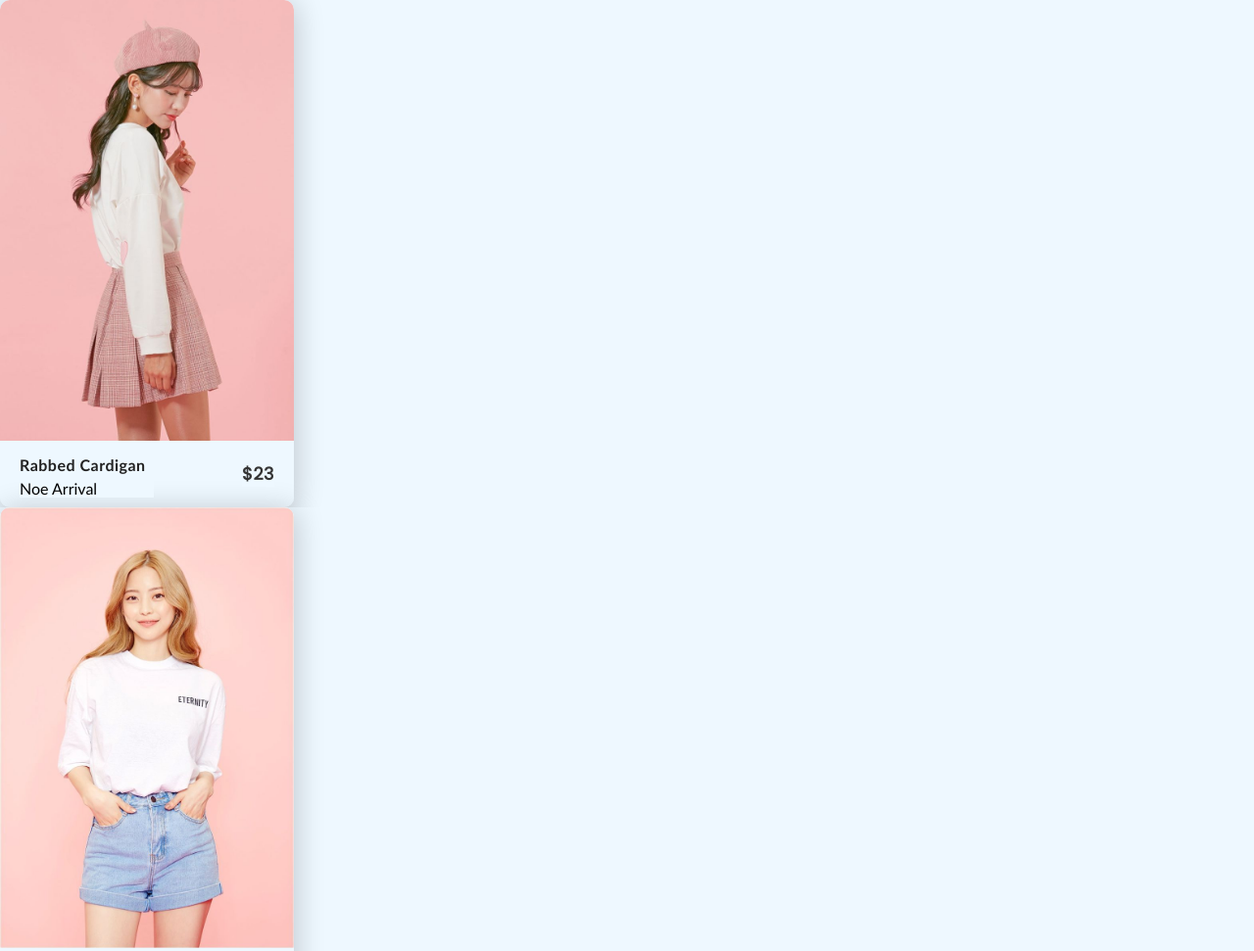
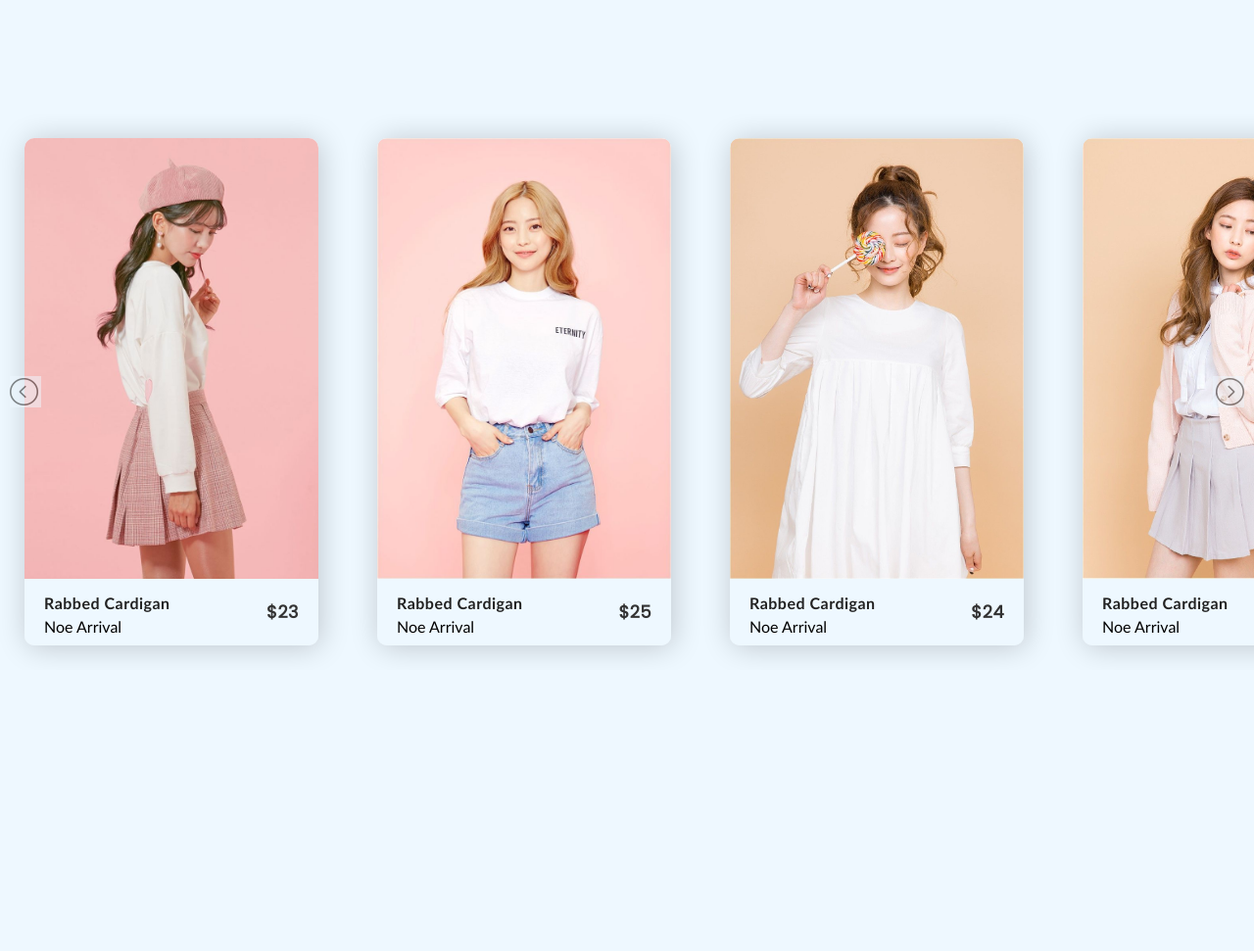
Before and after one commit to GustavoOmonteAcevedoGOA/slider-sliderV2, a plain HTML site: page index.html in a window 1280 px wide. Shown: the top 971 px of the page at 98% size. After the commit the page ends 800 px from the top, so only its background shows below. Drawn offline with Linux system fonts and the light colour scheme.

Commit message:
finished Jquery

```diff
--- a/css/app.css
+++ b/css/app.css
@@ -14,6 +14,7 @@ a{
     box-shadow: 2px 2px 30px rgba(0,0,0,0.2);
     border-radius: 10px;
     overflow: hidden;
+    margin: 25px;
 }
 .slide-img{
     height: 450px;
@@ -99,3 +100,10 @@ a{
         opacity: 1;
     }
 }
+.slider{
+    width: 100%;
+    height: 100vh;
+    display: flex;
+    justify-content: center;
+    align-items: center;
+}
--- a/index.html
+++ b/index.html
@@ -12,6 +12,7 @@
 </head>
 <body>
 
+    <section class="slider">
         <ul id="autoWidth" class="cs-hidden">
             <li class="item-a">
                 <!--===========box slider=============-->
@@ -182,10 +183,11 @@
                 </div>
             </li>
           </ul>
+    </section>
 
 
-    <script src="js/app.js" type="text/javascript"></script>
     <script src="js/jquery.js"></script>
     <script src="js/lightslider.js"></script>
+    <script src="js/app.js" type="text/javascript"></script>
 </body>
 </html>
--- a/js/app.js
+++ b/js/app.js
@@ -0,0 +1,9 @@
+$(document).ready(function() {
+    $('#autoWidth').lightSlider({
+        autoWidth:true,
+        loop:true,
+        onSliderLoad: function() {
+            $('#autoWidth').removeClass('cS-hidden');
+        }
+    });
+  });
```
Lines whose indentation alone changed are shown as unchanged.
